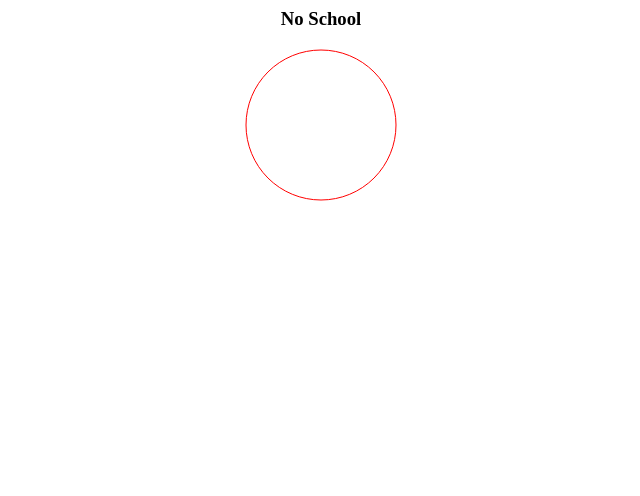
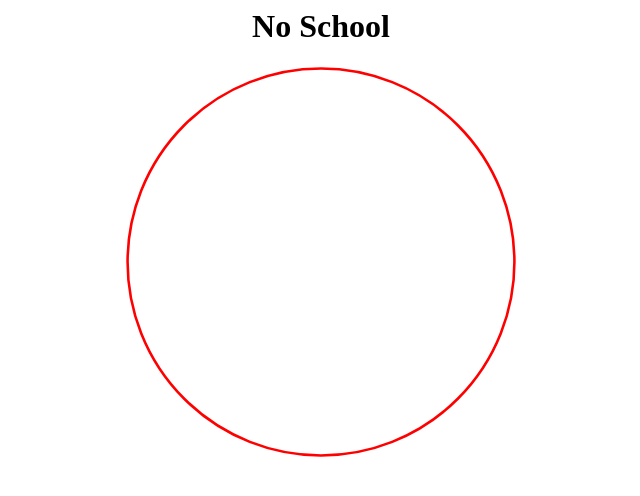
Before and after one commit to NPN/bell-schedule, a plain HTML site: page schedule.html in a window 1280 px wide. Shown: the whole page, without its empty margins (319-959 px from the left). Drawn offline with Linux system fonts and the light colour scheme.

Commit message:
resizing and svg text counter

```diff
--- a/schedule.html
+++ b/schedule.html
@@ -16,11 +16,9 @@ path {
 </style>
 </head>
 
-<h3 id="period"></h3>
+<h1 id="period"></h1>
 
-<!-- SVG -->
-
-<svg width="152px" height="152px">
+<svg width="70%" height="50%" viewBox="0 0 152 152">
 <path
         d="
         M 76, 1
@@ -32,9 +30,6 @@ path {
 
 </svg>
 
-<!-- END SVG -->
-
-<table id="table" style="white-space:pre"></table>
 </body>
 <script>
 var schedule = [,["Monday",[810,900,"1st Period"],[905,1000,"2nd Period"],[1000,1010,"Brunch"],[1015,1105,"3rd Period"],[1110,1200,"4th Period"],[1200,1245,"Lunch"],[1250,1340,"5th Period"],[1345,1435,"6th Period"],[1440,1530,"7th Period"]],["Tuesday",[810,855,"1st Period"],[900,950,"2nd Period"],[950,1000,"Brunch"],[1005,1050,"3rd Period"],[1055,1125,"Tutorial"],[1130,1215,"4th Period"],[1215,1300,"Lunch"],[1305,1350,"5th Period"],[1355,1440,"6th Period"],[1445,1530,"7th Period"]],["Wednesday",[850,1025,"2nd Period"],[1025,1040,"Brunch"],[1045,1215,"4th Period"],[1215,1300,"Lunch"],[1305,1435,"6th Period"]],["Thursday",[810,945,"1st Period"],[945,1000,"Brunch"],[1005,1135,"3rd Period"],[1135,1220,"Lunch"],[1225,1355,"5th Period"],[1400,1530,"7th Period"]],["Friday",[810,900,"1st Period"],[905,1000,"2nd Period"],[1000,1010,"Brunch"],[1015,1105,"3rd Period"],[1110,1200,"4th Period"],[1200,1245,"Lunch"],[1250,1340,"5th Period"],[1345,1435,"6th Period"],[1440,1530,"7th Period"]]];
@@ -79,12 +74,13 @@ function createTimeString(h, m, s){
        		document.title = document.getElementsByTagName("text")[0].innerHTML = createTimeString(minutesLeft / 60 | 0, minutesLeft % 60, secondsLeft);
     	} else {
     		periodElem.innerHTML = document.title = "Passing Period";
+            document.getElementsByTagName("text")[0].innerHTML = "";
     	}
 	} else {
 		periodElem.innerHTML = document.title = "No School";
+        document.getElementsByTagName("text")[0].innerHTML = "";
 	}
 	setTimeout(tick, +new Date() % 1000);
 })();
-
 </script>
 </html>
```
